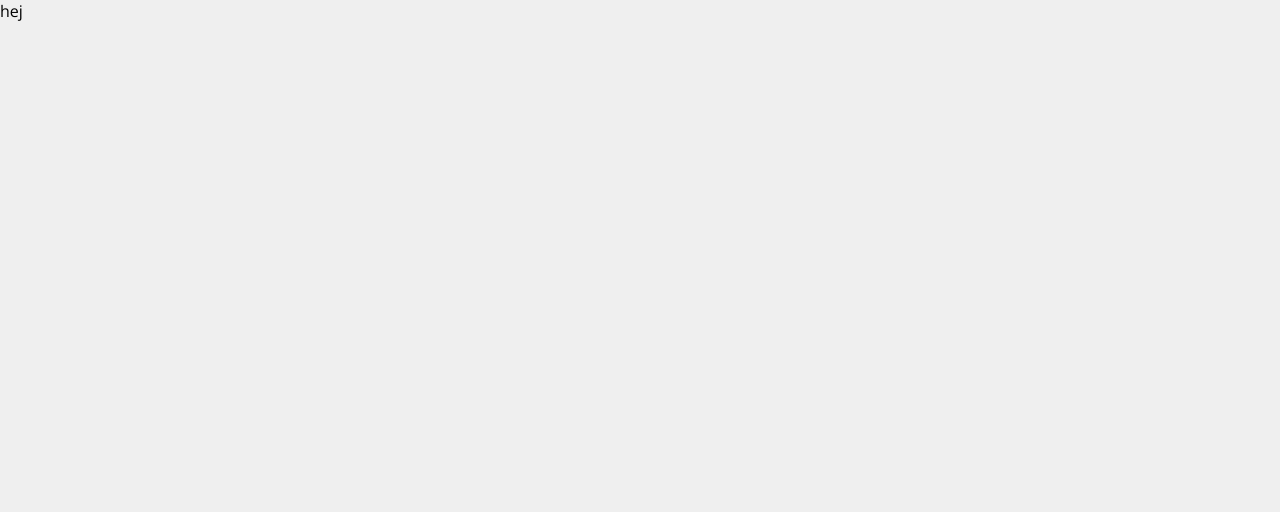
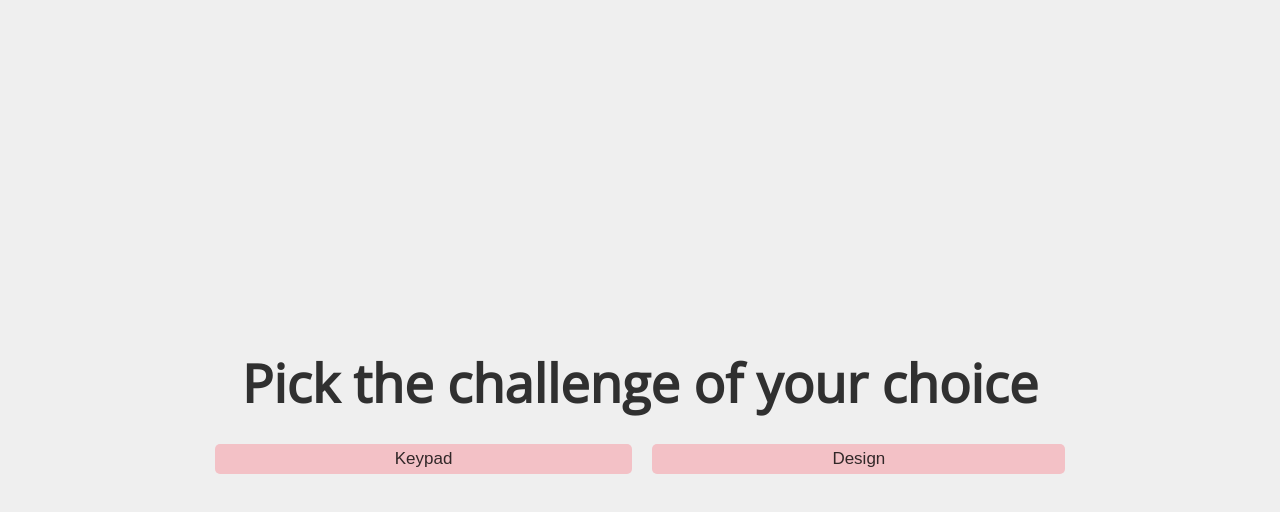
Before and after one commit to JohanssonJonathan/codetest, a React (Create React App) app: page / in a window 1280 px wide. Shown: the top 512 px of the page. Built offline with nearby package versions, Linux system fonts and the light colour scheme.

Commit message:
the homepage

```diff
--- a/src/App.js
+++ b/src/App.js
@@ -1,8 +1,45 @@
-import React from "react";
+import React, { Component } from "react";
+import Keypad from "./Keypad"
+import Design from "./Design"
 import "./App.css";
 
-const App = () => {
-  return <div>hej</div>;
-};
+
+
+class App extends Component {
+  state = {
+    keypad: false,
+    design: false
+  };
+
+  render() {
+    const { keypad, design } = this.state;
+    return (
+      <>
+        {(keypad || design) === false && (
+          <div className="choice-container flex-column">
+            <h2>Pick the challenge of your choice</h2>
+            <div className="flex-row">
+              <button
+                className="choice-button"
+                onClick={() => this.setState({ keypad: true })}
+              >
+                Keypad
+              </button>
+              <button
+                className="choice-button"
+                onClick={() => this.setState({ design: true })}
+              >
+                Design
+              </button>
+            </div>
+          </div>
+        )}
+
+        {keypad && <Keypad />}
+        {design && <Design />}
+      </>
+    );
+  }
+}
 
 export default App;
```
